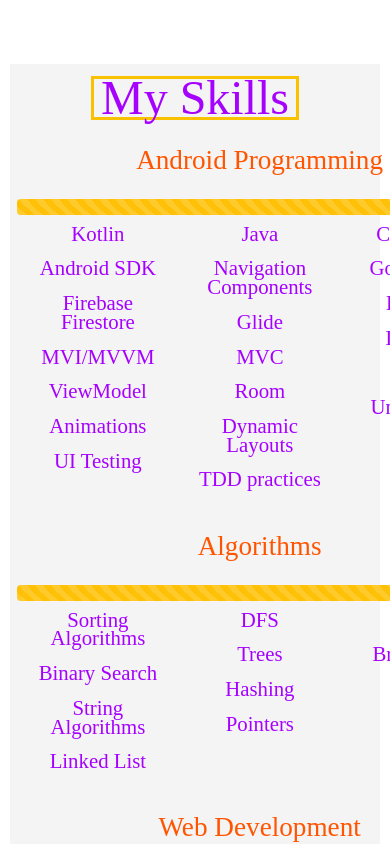
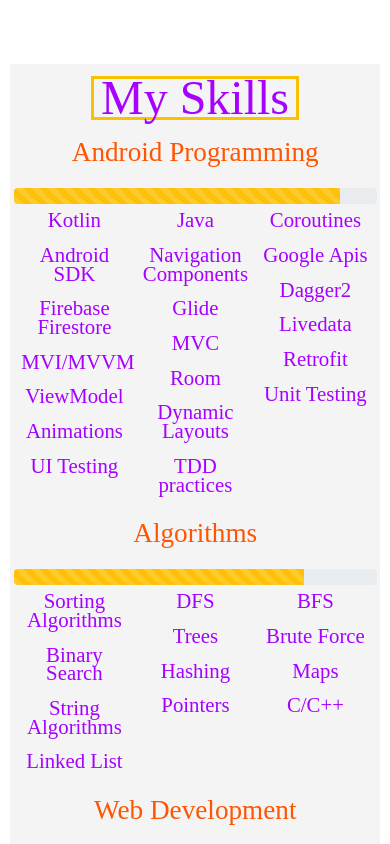
Before and after one commit to khamidjon-khamidov/my_resume, a React (Create React App) app: page / in a window 390 px wide. Shown: the part 2160-3004 px from the top of the page. Built offline with nearby package versions, Linux system fonts and the light colour scheme; a web font is replaced by a local one.

Commit message:
mobile made responsive

```diff
--- a/public/css/styles.css
+++ b/public/css/styles.css
@@ -378,6 +378,28 @@
     vertical-align: top;
 }
 
+.single-skill-cont {
+    flex: 50%;
+    max-width: 50%;
+    padding: 2%;
+}
+
+@media(max-width:800px) {
+    .single-skill-cont {
+        flex: 49%;
+        max-width: 49%;
+        padding: 0 4px;
+    }
+}
+
+@media(max-width: 600px) {
+    .single-skill-cont {
+        flex: 100%;
+        max-width: 100%;
+        padding: 0 4px;
+    }
+}
+
 .skills-container>div>p {
     display: inline-block;
     border-style: solid;
@@ -424,7 +446,7 @@
 
 /* ----------------------------- Posts Container ---------------------------- */
 
-.posts-base-container{
+.posts-base-container {
     margin-bottom: 200px;
     /* padding: 1%; */
     text-align: center;
--- a/src/components/skills/Skill.jsx
+++ b/src/components/skills/Skill.jsx
@@ -12,9 +12,13 @@
         fontFamily: "san-serif"
     };
 
+    const progressCont = {
+        width: "100%",
+        height: "100%"
+    }
+
     const progressStyle = {
-        width: percentage + "%",
-        // animation: "progressMove 2s"
+        width: percentage + "%"
     };
 
     const columnStyle = {
@@ -50,12 +54,13 @@
         <Roll bottom cascade>
             <div
                 style={props.contStyle}
+                className="single-skill-cont"
             >
                 <h1 style={nameStyle}>{name}</h1>
 
                 {/* progressbar */}
-                <div class="progress">
-                    <div class="progress-bar progress-bar-striped progress-bar-animated bg-warning" role="progressbar" aria-valuenow="75" aria-valuemin="0" aria-valuemax="100" style={progressStyle}></div>
+                <div style={{progressCont}} className="progress">
+                    <div className="progress-bar progress-bar-striped progress-bar-animated bg-warning" role="progressbar" aria-valuenow="75" aria-valuemin="0" aria-valuemax="100" style={progressStyle}></div>
                 </div>
 
                 {/* column 1 */}
--- a/src/components/skills/Skills.jsx
+++ b/src/components/skills/Skills.jsx
@@ -5,20 +5,12 @@
 function Skills() {
 
     const [skillStyle, setSkillStyle] = useState({
-        display: "none",
-        alignSelf: "stretch",
-        flex: "1 0 500px",
-        padding: "2%",
+        display: "none"
     });
 
     const [backgr, setBackgr] = useState("linear-gradient(0deg, rgba(199,161,219,1) 0%, rgba(228,201,242,1) 15%, rgba(244,244,244,1) 100%)")
 
-    const skillStyle2 = {
-        // display: "none",
-        alignSelf: "stretch",
-        flex: "1 0 500px",
-        padding: "2%",
-    };
+    const skillStyle2 = {};
 
     function onButtonClick(e) {
         if (e.target.innerHTML == "Read More") {
```
